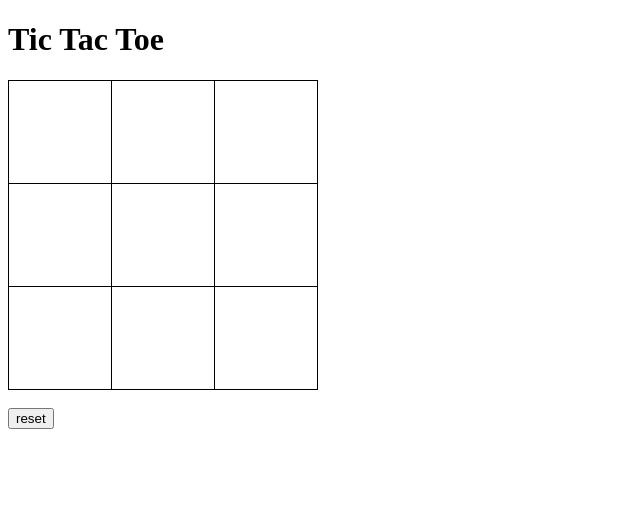
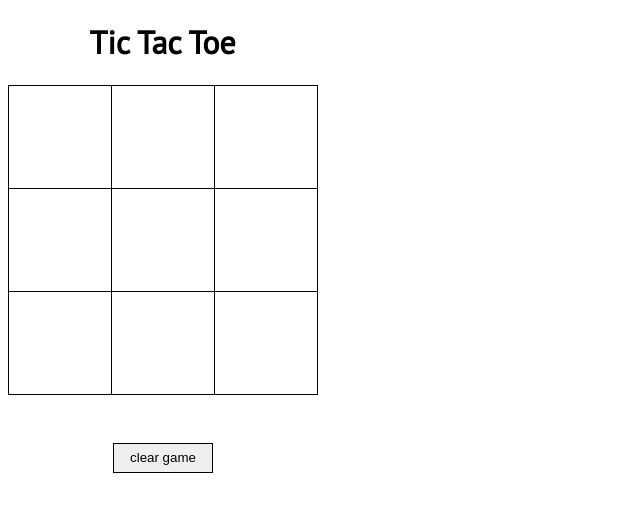
Before and after one commit to nemazeelaura/tic-tact-toe-game, a plain HTML site: page index.html in a window 1280 px wide. Shown: the whole page, without its empty margins (0-640 px from the left). Drawn offline with nearby package versions, Linux system fonts and the light colour scheme.

Commit message:
second commit

```diff
--- a/css/style.css
+++ b/css/style.css
@@ -1,4 +1,22 @@
-table {
+
+body {
+	width: 960px
+	margin: 0 auto;
+}
+
+div{
+	width: 100%;
+	height: auto;
+	margin: 0;
+}
+
+h1 {
+	font-family: 'PT Sans', sans-serif;
+	text-align: center;
+	width: 309px;
+
+}
+table#gameBoard {
 	border-collapse: collapse;
 }
 
@@ -8,6 +26,12 @@ td {
 	border: 1px solid black;
 	margin: 0;
 }
-#c1 {
+button#clearGame {
+	align-content: center;
+	width: 100px;
+	height: 30px;
+	border: 1px solid black;
+	margin: 30px 0 0 105px;
+
 
 }
--- a/index.html
+++ b/index.html
@@ -3,36 +3,38 @@
 <head>
 	<meta charset="UTF-8">
 	<title>Tic Tac Toe</title>
-	<script src="https://ajax.googleapis.com/ajax/libs/jquery/3.2.1/jquery.min.js"></script>
-	<link rel="stylesheet" type="text/css" href="css/style.css">
+      <link href="https://fonts.googleapis.com/css?family=PT+Sans" rel="stylesheet">
+        <link rel="stylesheet" type="text/css" href="css/style.css">
+        <script src="https://ajax.googleapis.com/ajax/libs/jquery/3.2.1/jquery.min.js"></script>
 </head>
 <body>
-	<div id="wrapper"></div>
-	<h1 class=tictactoe>Tic Tac Toe</h1>
+    <div>
+        <table id="gameBoard" class="table">
+        <tbody><h1>Tic Tac Toe</h1>
+            <tr id="row1">
+                <td id=c1 class="box">
+                </td>
+                <td id=c2 class="box"></td>
+                <td id=c3 class="box"></td>
+            </tr>
+            <tr id="row2">
+                <td id="c4" class="box"></td>
+                <td id="c5" class="box"></td>
+                <td id="c6" class="box"></td>
+            </tr>
+            <tr id="row3">
+                <td id="c7" class="box"></td>
+                <td id="c8" class="box"></td>
+                <td id="c9" class="box"></td>
+            </tr>
 
-    <table id="gameBoard" class="table">
-        <tbody>
-            <tr id=row1>
-                <td id=c1></td>
-                <td id=c1></td>
-                <td id=c1></td>
-            </tr>
-            <tr id=row2>
-                <td id=c2></td>
-                <td id=c2></td>
-                <td id=c2></td>
-            </tr>
-            <tr id=row3>
-                <td id=c3></td>
-                <td id=c3></td>
-                <td id=c3></td>
-            </tr>
         </tbody>
     </table>
+    </div>
 	<br>
-    <button id="clearGame" class="resets">reset</button>
+    <button id="clearGame" class="resets">clear game</button>
+    <script type="text/javascript"  type="js" src="js/main.js"></script>
 
 </body>
 
-</body>
 </html>
--- a/js/main.js
+++ b/js/main.js
@@ -1,4 +1,13 @@
-$(document).ready(function(){
-    console.log("ready");
+$(document).ready(function() {
+    // alert("ready");
+
+    // $('table').on('click', 'id[]', function(e) {
+
+	// });
+	var x = "X";
+	var o = "O";
+	$(".box").click(function() {
+		$(this).html(x);
+	});
 
 });
```
